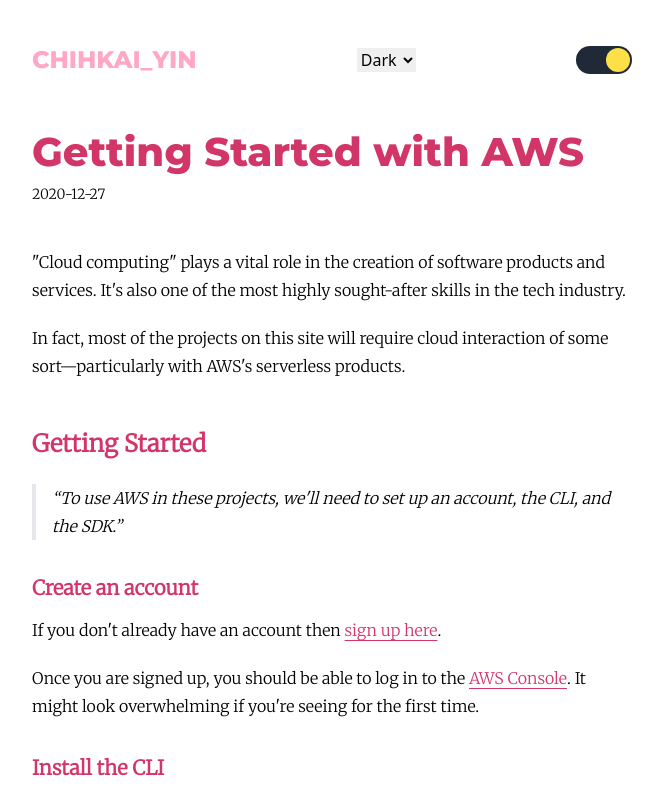
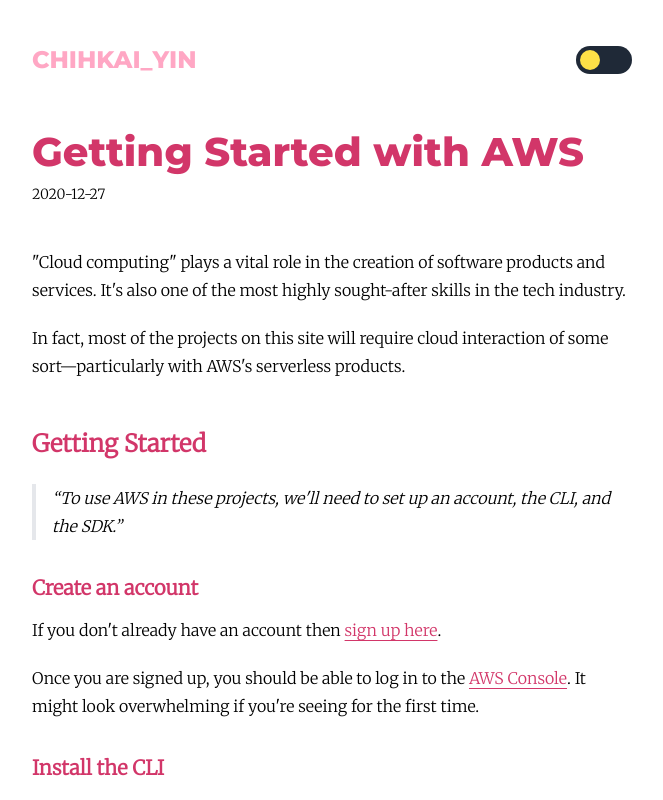
Before and after one commit to alexyin0978/chihkaiyin.blog, a Next.js app: page /aws-quickstart in a window 1280 px wide. Shown: the top 800 px of the page, without its empty margins (308-971 px from the left). Built offline with nearby package versions, Linux system fonts and the light colour scheme.

Commit message:
update: theme style

```diff
--- a/components/ThemeSwitch.tsx
+++ b/components/ThemeSwitch.tsx
@@ -4,48 +4,77 @@
 import { useHasMounted } from "@/hooks";
 
 const THEME_VALUE = {
-  SYSTEM: "system",
+  // SYSTEM: "system",
   DARK: "dark",
   LIGHT: "light",
 };
 
+const switchStyles = {
+  sun: {
+    positionX: {
+      dark: "translate-x-8",
+      light: "translate-x-1",
+    },
+  },
+  shadow: {
+    positionX: {
+      dark: "translate-x-7",
+      light: "translate-x-0",
+    },
+    opacity: {
+      dark: "opacity-100",
+      light: "opacity-0",
+    },
+  },
+};
+
 const ThemeSwitch = () => {
+  const hasMounted = useHasMounted();
   const { theme, setTheme } = useTheme();
-  const hasMounted = useHasMounted();
 
-  let positionX = "right-[2px]";
+  const { sun, shadow } = switchStyles;
+
+  let positionX = hasMounted
+    ? theme === THEME_VALUE.DARK
+      ? sun.positionX.dark
+      : sun.positionX.light
+    : sun.positionX.dark;
+
+  let shadowPositionX = hasMounted
+    ? theme === THEME_VALUE.DARK
+      ? shadow.positionX.dark
+      : shadow.positionX.light
+    : shadow.positionX.dark;
+
+  let shadowOpacity = hasMounted
+    ? theme === THEME_VALUE.DARK
+      ? shadow.opacity.dark
+      : shadow.opacity.light
+    : shadow.opacity.dark;
 
   const handleSwitchTheme = () => {
+    let nextTheme = "";
     if (theme === THEME_VALUE.LIGHT) {
-      positionX = "right-[2px]";
-      setTheme(THEME_VALUE.DARK);
+      nextTheme = THEME_VALUE.DARK;
     } else {
-      positionX = "left-[2px]";
-      setTheme(THEME_VALUE.LIGHT);
+      nextTheme = THEME_VALUE.LIGHT;
     }
+
+    setTheme(nextTheme);
   };
 
   return (
-    <>
-      <select
-        value={hasMounted ? theme : THEME_VALUE.DARK}
-        onChange={e => setTheme(e.target.value)}
-      >
-        {/* <option value={THEME_VALUE.SYSTEM}>System</option> */}
-        <option value={THEME_VALUE.DARK}>Dark</option>
-        <option value={THEME_VALUE.LIGHT}>Light</option>
-      </select>
     <div
       className="bg-gray-800 w-14 h-7 rounded-full relative cursor-pointer"
       onClick={handleSwitchTheme}
     >
       <div
-          className={`bg-yellow-300 transition-all rounded-full w-6 h-6 absolute top-[2px] ${positionX}`}
+        className={`bg-yellow-300 transition-transform rounded-full w-5 h-5 absolute top-[4px] ${positionX}`}
       ></div>
-        {/* <div className="bg-green-300 rounded-full w-6 h-6 absolute top-[2px] right-[2px]"></div> */}
-        {/* <div className="bg-yellow-300 rounded-full w-5 h-5 absolute top-1 right-3"></div> */}
+      <div
+        className={`bg-gray-800 rounded-full w-4 h-4 absolute top-1 transition-all ${shadowPositionX} ${shadowOpacity}`}
+      ></div>
     </div>
-    </>
   );
 };
 
```
Lines whose indentation alone changed are shown as unchanged.
